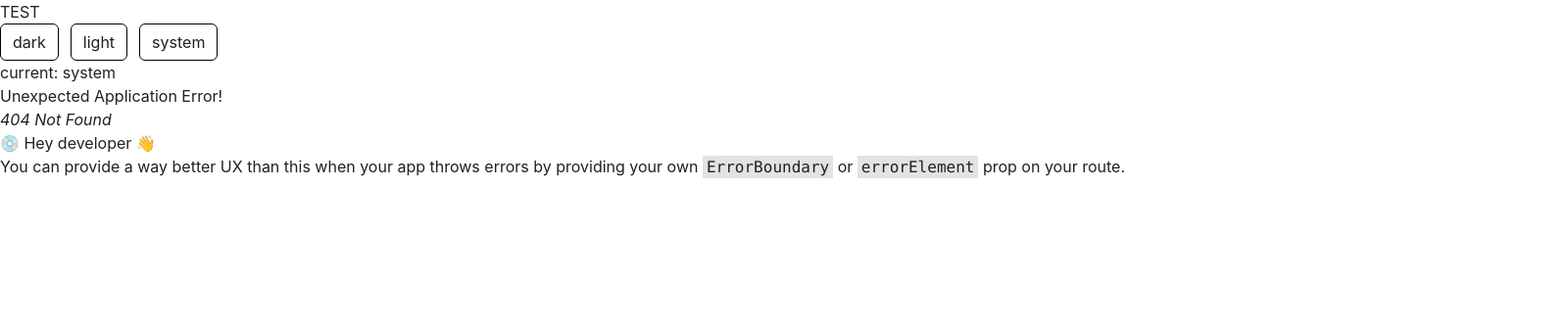
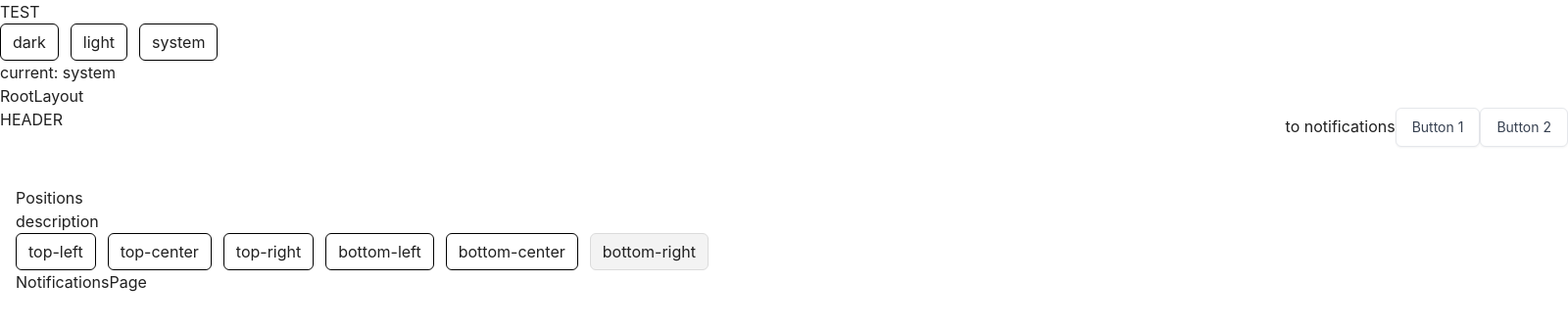
Before and after one commit to DanielEsh/react-toasts, a React (Vite) app: page /notifications in a window 1280 px wide. Before the commit this address had no page. Shown: the top 336 px of the page at 98% size, 1600 px wide, since content can reach past the window. Built offline with nearby package versions, Linux system fonts and the light colour scheme.

Commit message:
feat: notification page

```diff
--- a/src/App.tsx
+++ b/src/App.tsx
@@ -9,6 +9,7 @@ import { lazy, Suspense } from 'react'
 import { PrivateRoute } from './components/PrivateRouter.tsx'
 import { ThemeProvider } from './modules/core/themes'
 import { DarkModeToggle } from './modules/core/themes/DarkModeToggle.tsx'
+import { NotificationsPage } from './routes/notifications-page.tsx'
 
 // const HomePage = lazy(() => import('./routes/home.tsx'))
 const HomePage = lazy(async () => {
@@ -63,6 +64,14 @@ const router = createBrowserRouter([
           },
         ],
       },
+      {
+        path: '/notifications',
+        element: (
+          <Suspense fallback={<div>Loading...</div>}>
+            <NotificationsPage />
+          </Suspense>
+        ),
+      },
     ],
   },
   {
--- a/src/layouts/header.tsx
+++ b/src/layouts/header.tsx
@@ -1,4 +1,5 @@
 import { BaseButton } from '../shared/ui'
+import { Link } from 'react-router-dom'
 
 export const Header = () => {
   return (
@@ -7,6 +8,7 @@ export const Header = () => {
         <div>HEADER</div>
 
         <div>
+          <Link to={'notifications'}>to notifications</Link>
           <BaseButton> Button 1</BaseButton>
           <BaseButton> Button 2</BaseButton>
         </div>
--- /dev/null
+++ b/src/routes/notifications-page.tsx
@@ -0,0 +1,7 @@
+export const NotificationsPage = () => {
+  return (
+    <div>
+      <span>NotificationsPage</span>
+    </div>
+  )
+}
```
